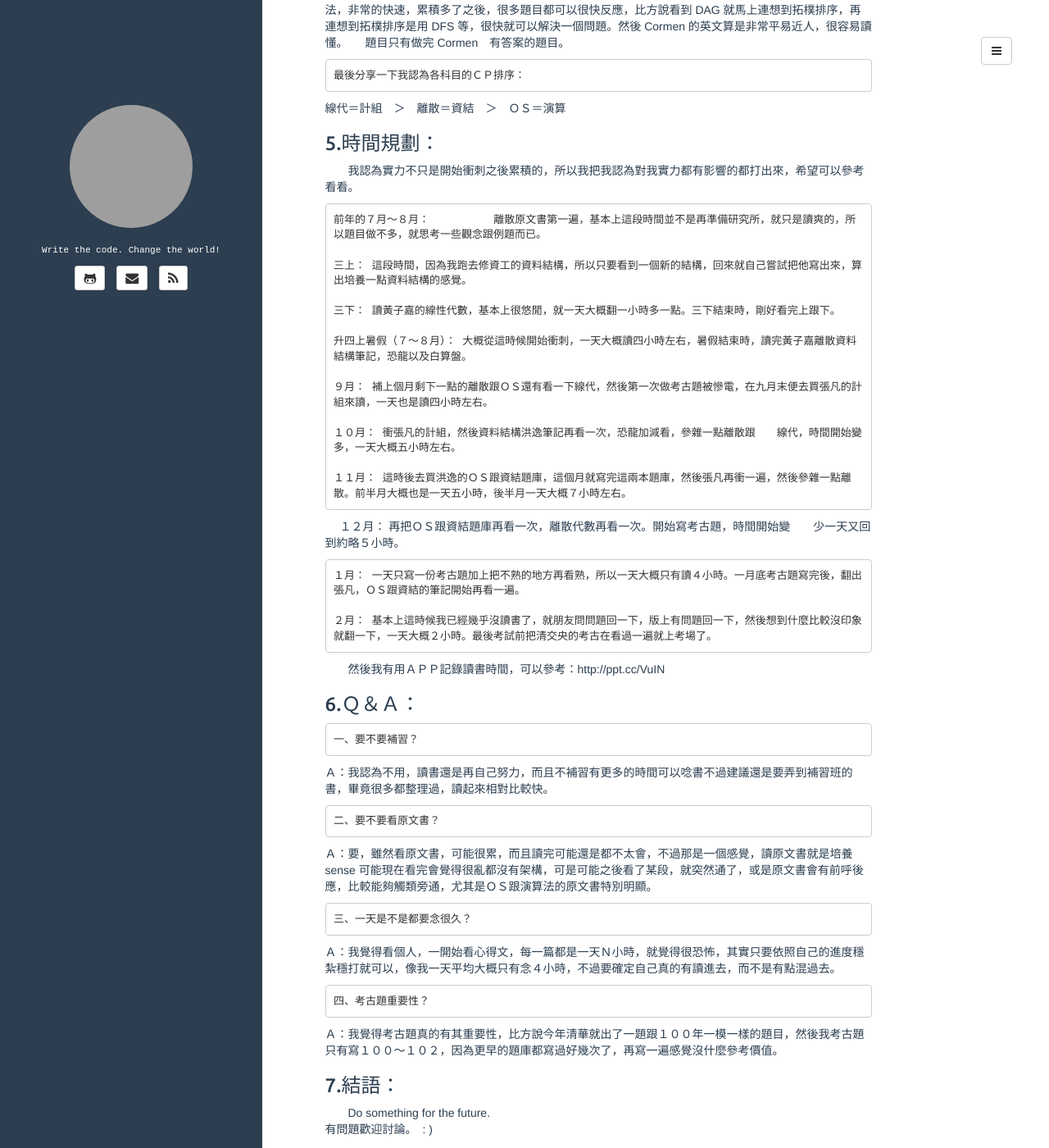
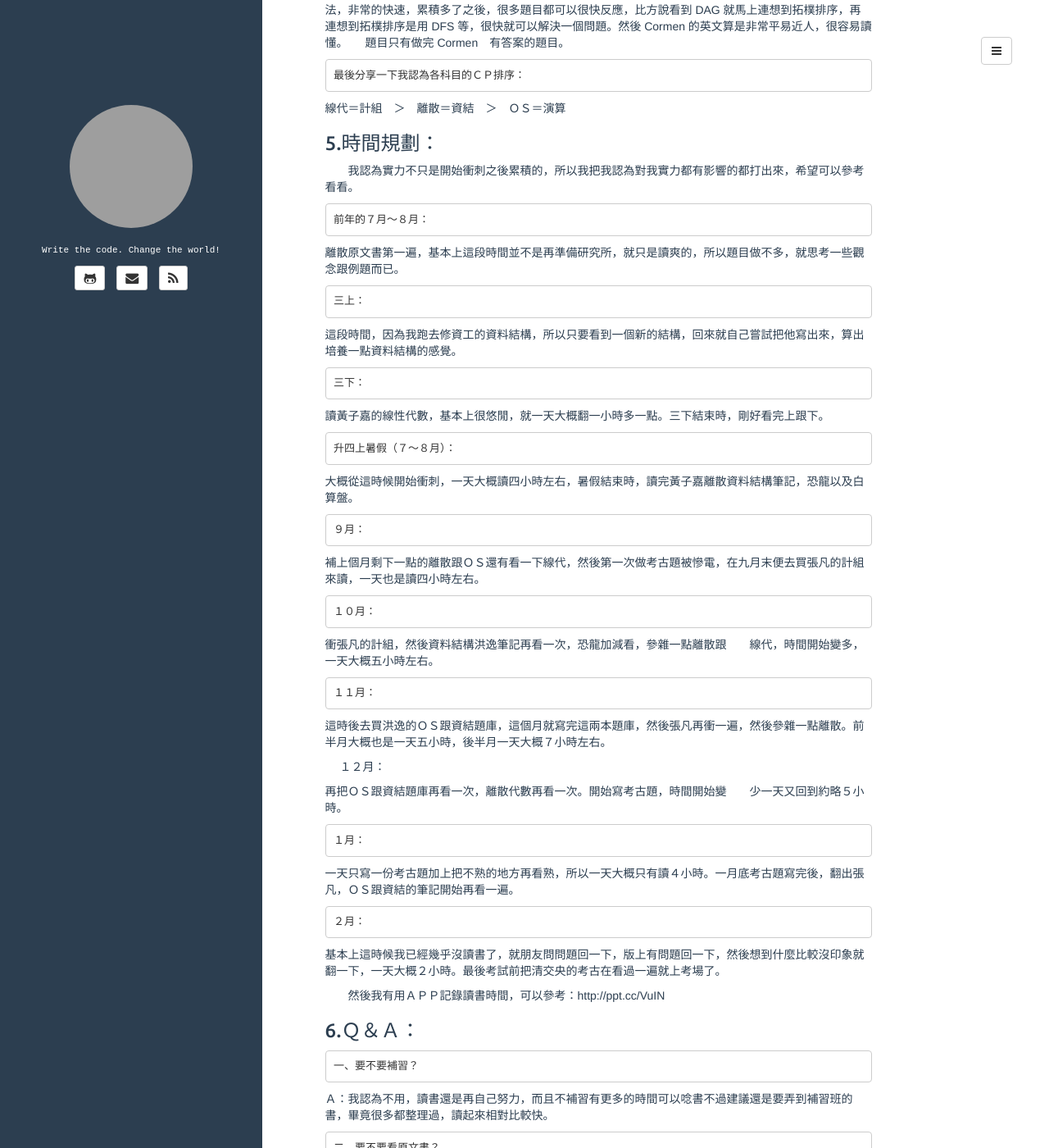
Before and after one commit to npes87184/npes87184.github.io, a Jekyll site: the page built from _posts/2015-8-4-csie.md, in a window 1280 px wide and 1400 px high, scrolled down 1791 px. Shown: the whole window at 82% size. Built offline with Jekyll 4.4.1, drawn with Linux system fonts in a browser that asks for light colours; comment, search, counter and statistics services are not loaded; some of the changed lines change nothing that is shown; grey boxes are pictures that could not be loaded.

Commit message:
2015-8-4

```diff
--- a/_posts/2015-8-4-csie.md
+++ b/_posts/2015-8-4-csie.md
@@ -4,7 +4,7 @@ title: "第一次跨考資工所就上手!"
 categories:
   - 雜記
 tags:
-  - 資工所
+  - 資工所, 考試心得, 資工所心得
 description: 應數系跨考資工所榜首心得...
 comments: true
 published: true
@@ -78,33 +78,43 @@ _本篇文章完成於 2014/3/22_
 　　我認為實力不只是開始衝刺之後累積的，所以我把我認為對我實力都有影響的都打出來，希望可以參考看看。
 
 	前年的７月～８月：
+
 離散原文書第一遍，基本上這段時間並不是再準備研究所，就只是讀爽的，所以題目做不多，就思考一些觀念跟例題而已。
 
 	三上：
+
 這段時間，因為我跑去修資工的資料結構，所以只要看到一個新的結構，回來就自己嘗試把他寫出來，算出培養一點資料結構的感覺。
 
 	三下：
+
 讀黃子嘉的線性代數，基本上很悠閒，就一天大概翻一小時多一點。三下結束時，剛好看完上跟下。
 
 	升四上暑假（７～８月）：
+
 大概從這時候開始衝刺，一天大概讀四小時左右，暑假結束時，讀完黃子嘉離散資料結構筆記，恐龍以及白算盤。
 
 	９月：
+
 補上個月剩下一點的離散跟ＯＳ還有看一下線代，然後第一次做考古題被慘電，在九月末便去買張凡的計組來讀，一天也是讀四小時左右。
 
 	１０月：
+
 衝張凡的計組，然後資料結構洪逸筆記再看一次，恐龍加減看，參雜一點離散跟　　線代，時間開始變多，一天大概五小時左右。
 
 	１１月：
+
 這時後去買洪逸的ＯＳ跟資結題庫，這個月就寫完這兩本題庫，然後張凡再衝一遍，然後參雜一點離散。前半月大概也是一天五小時，後半月一天大概７小時左右。
 
 　	１２月：
+
 再把ＯＳ跟資結題庫再看一次，離散代數再看一次。開始寫考古題，時間開始變　　少一天又回到約略５小時。
 
 	１月：
+
 一天只寫一份考古題加上把不熟的地方再看熟，所以一天大概只有讀４小時。一月底考古題寫完後，翻出張凡，ＯＳ跟資結的筆記開始再看一遍。
 
 	２月：
+
 基本上這時候我已經幾乎沒讀書了，就朋友問問題回一下，版上有問題回一下，然後想到什麼比較沒印象就翻一下，一天大概２小時。最後考試前把清交央的考古在看過一遍就上考場了。
 
 　　然後我有用ＡＰＰ記錄讀書時間，可以參考：http://ppt.cc/VuIN
```
